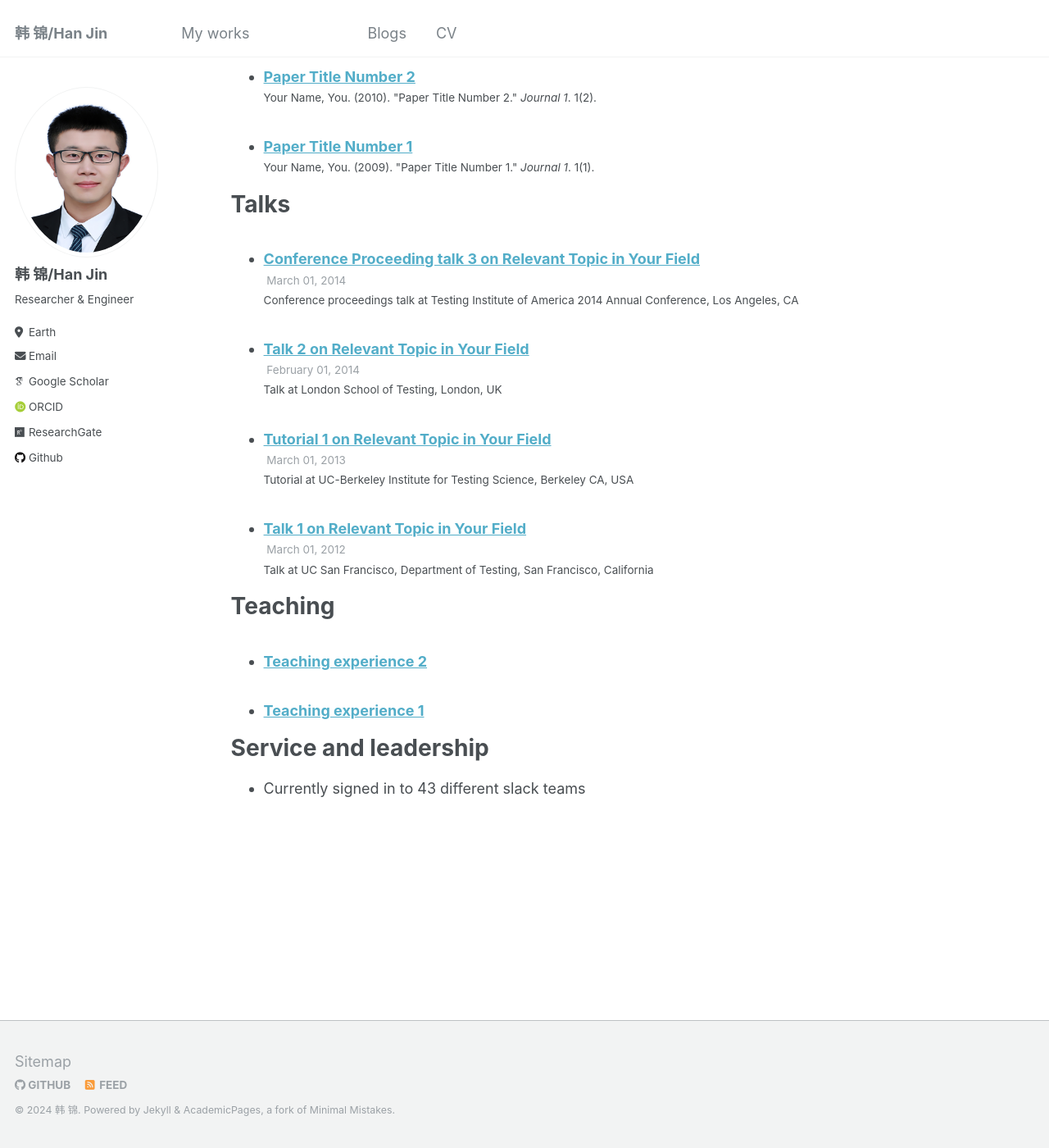
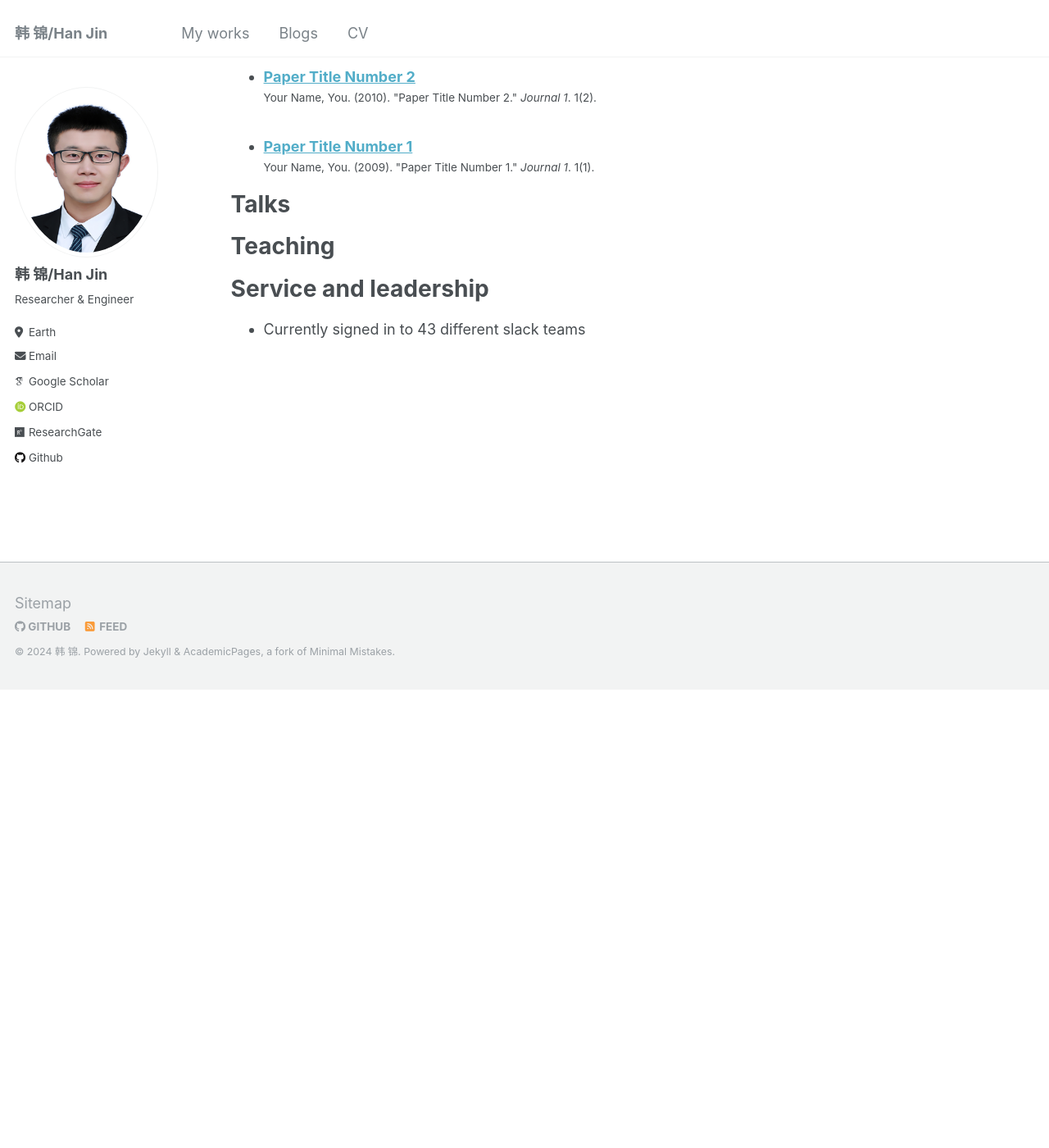
Before and after one commit to OrionHH/OrionHH.github.io, a Jekyll site: the page built from _pages/cv.md, in a window 1280 px wide and 1400 px high, scrolled down 1247 px. Shown: the whole window at 82% size. Built offline with Jekyll 4.4.1, drawn with Linux system fonts in a browser that asks for light colours; some web fonts are replaced; after the commit the page ends 2087 px from its top, so only the background shows below that.

Commit message:
no message

```diff
--- a/_config.yml
+++ b/_config.yml
@@ -43,7 +43,7 @@
   bitbucket        : # Username - Update with your username on the site
   codepen          : # Username
   dribbble         : # Username
-  github           : "https://github.com/OrionHH"
+  github           : "OrionHH"
   kaggle           : # Username
   stackoverflow    : # User number or user number and name (i.e., use "1" or "1/jeff-atwood")
 
--- a/_talks/2012-03-01-talk-1.md
+++ /dev/null
@@ -1,11 +0,0 @@
----
-title: "Talk 1 on Relevant Topic in Your Field"
-collection: talks
-type: "Talk"
-permalink: /talks/2012-03-01-talk-1
-venue: "UC San Francisco, Department of Testing"
-date: 2012-03-01
-location: "San Francisco, California"
----
-
-This is a description of your talk, which is a markdown files that can be all markdown-ified like any other post. Yay markdown!
--- a/_talks/2013-03-01-tutorial-1.md
+++ /dev/null
@@ -1,13 +0,0 @@
----
-title: "Tutorial 1 on Relevant Topic in Your Field"
-collection: talks
-type: "Tutorial"
-permalink: /talks/2013-03-01-tutorial-1
-venue: "UC-Berkeley Institute for Testing Science"
-date: 2013-03-01
-location: "Berkeley CA, USA"
----
-
-[More information here](http://exampleurl.com)
-
-This is a description of your tutorial, note the different field in type. This is a markdown files that can be all markdown-ified like any other post. Yay markdown!
--- a/_talks/2014-02-01-talk-2.md
+++ /dev/null
@@ -1,13 +0,0 @@
----
-title: "Talk 2 on Relevant Topic in Your Field"
-collection: talks
-type: "Talk"
-permalink: /talks/2014-02-01-talk-2
-venue: "London School of Testing"
-date: 2014-02-01
-location: "London, UK"
----
-
-[More information here](http://example2.com)
-
-This is a description of your talk, which is a markdown files that can be all markdown-ified like any other post. Yay markdown!
--- a/_talks/2014-03-01-talk-3.md
+++ /dev/null
@@ -1,11 +0,0 @@
----
-title: "Conference Proceeding talk 3 on Relevant Topic in Your Field"
-collection: talks
-type: "Conference proceedings talk"
-permalink: /talks/2014-03-01-talk-3
-venue: "Testing Institute of America 2014 Annual Conference"
-date: 2014-03-01
-location: "Los Angeles, CA"
----
-
-This is a description of your conference proceedings talk, note the different field in type. You can put anything in this field.
--- a/_teaching/2014-spring-teaching-1.md
+++ /dev/null
@@ -1,20 +0,0 @@
----
-title: "Teaching experience 1"
-collection: teaching
-type: "Undergraduate course"
-permalink: /teaching/2014-spring-teaching-1
-venue: "University 1, Department"
-date: 2014-01-01
-location: "City, Country"
----
-
-This is a description of a teaching experience. You can use markdown like any other post.
-
-Heading 1
-======
-
-Heading 2
-======
-
-Heading 3
-======
--- a/_teaching/2015-spring-teaching-2.md
+++ /dev/null
@@ -1,20 +0,0 @@
----
-title: "Teaching experience 2"
-collection: teaching
-type: "Workshop"
-permalink: /teaching/2015-spring-teaching-1
-venue: "University 1, Department"
-date: 2015-01-01
-location: "City, Country"
----
-
-This is a description of a teaching experience. You can use markdown like any other post.
-
-Heading 1
-======
-
-Heading 2
-======
-
-Heading 3
-======
```
Also changed, not shown: _data/navigation.yml (+0 -9 lines), _pages/about.md (+7 -4 lines).
